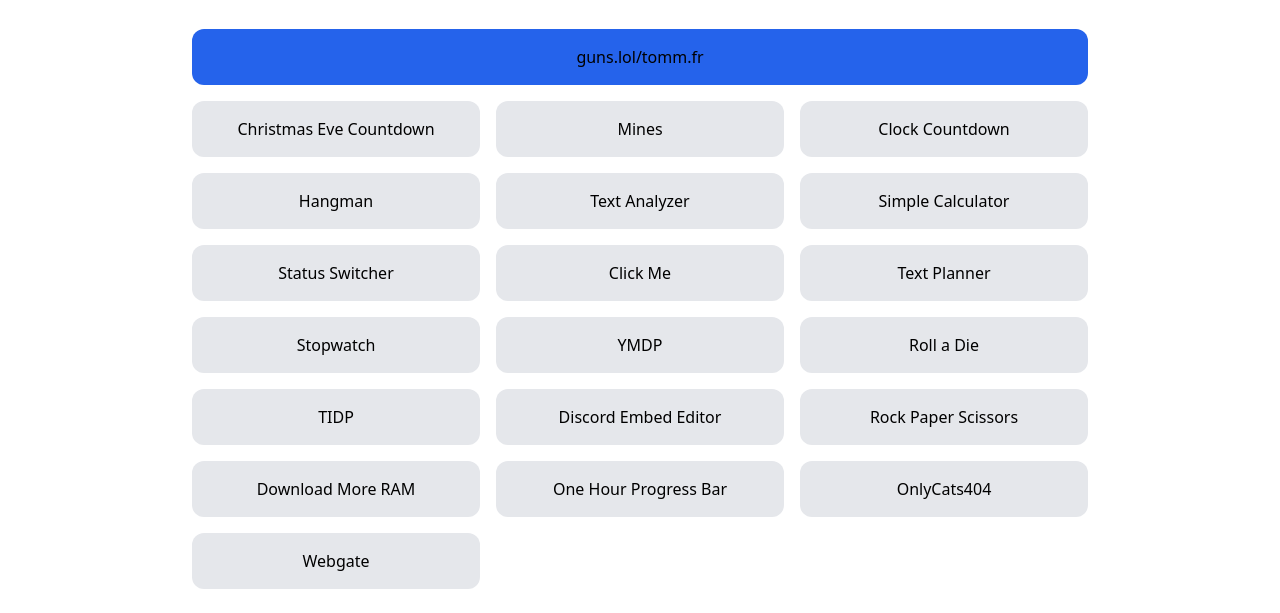
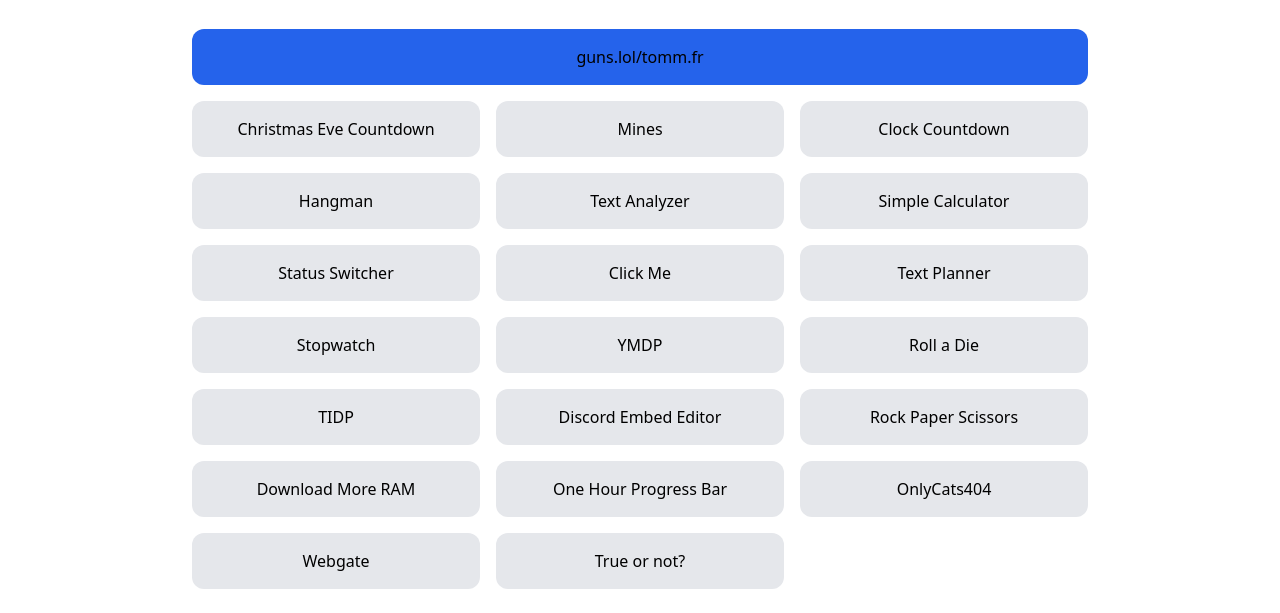
Before and after one commit to tomm101-bored/tomm101-bored.github.io, a plain HTML site: page lightmode.html in a window 1280 px wide. Shown: the part 231-844 px from the top of the page. Drawn offline with nearby package versions, Linux system fonts and the light colour scheme.

Commit message:
Update lightmode.html

```diff
--- a/lightmode.html
+++ b/lightmode.html
@@ -93,6 +93,9 @@
             <a href="https://tomm101-bored.github.io/WebGate/" target="_blank" class="bg-gray-200 dark:bg-gray-800 rounded-xl p-4 text-center hover:bg-gray-300 dark:hover:bg-gray-700 transition">
                 Webgate
             </a>
+                                     <a href="https://tomm101-bored.github.io/trueornot/" target="_blank" class="bg-gray-200 dark:bg-gray-800 rounded-xl p-4 text-center hover:bg-gray-300 dark:hover:bg-gray-700 transition">
+                True or not?
+            </a>
         </div>
     </section>
 </body>
```
